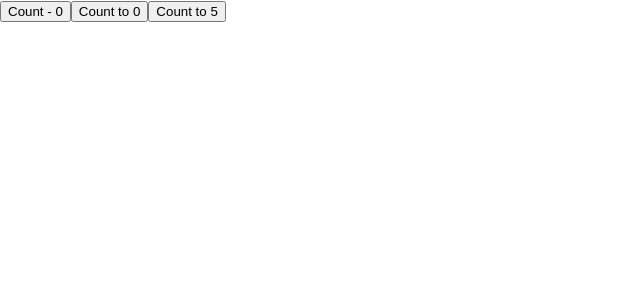
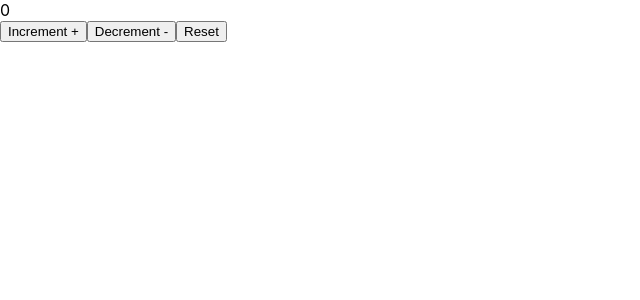
Before and after one commit to esleyms/Base-React, a React (Create React App) app: page / in a window 1280 px wide. Shown: the top 300 px of the page, without its empty margins (0-640 px from the left). Built offline with nearby package versions, Linux system fonts and the light colour scheme.

Commit message:
80 - 4 - useReducer

```diff
--- a/src/App.js
+++ b/src/App.js
@@ -1,11 +1,12 @@
 import React from "react";
-import UseState from "./Components/UseState";
+import { UseReducer } from "./Components/UseReducer";
+
 
 function App() {
   return (
     <div className="App">
+    <UseReducer/>
 
-      <UseState />
     </div>
   );
 }
--- /dev/null
+++ b/src/Components/UseReducer.js
@@ -0,0 +1,25 @@
+import React, { useReducer } from 'react'
+
+const initialState = 0
+
+const reducer = (state, action) => {
+    switch(action) {
+        case 'increment': return state + 1
+        case 'decrement': return state - 1
+        case 'reset': return initialState
+        default: return state
+    }
+}
+
+export const UseReducer = () => {
+    const [count, dispatch] = useReducer(reducer, initialState)
+    console.log('UserReducer Render')
+    return (
+        <div>
+            <div>{count}</div>
+            <button onClick={() => dispatch('increment')}>Increment +</button>
+            <button onClick={() => dispatch('decrement')}>Decrement -</button>
+            <button onClick={() => dispatch('reset')}>Reset</button>
+        </div>
+    )
+}
--- a/src/Components/UseState.js
+++ b/src/Components/UseState.js
@@ -1,4 +1,4 @@
-import React, { useState } from "react";
+//import React, { useState } from "react";
 
 export default function UseState() {
   const [count, setCount] = useState(0);
@@ -7,6 +7,7 @@
 
   return (
     <div>
+        <div>{count}</div>
       <button onClick={() => setCount(c => c + 1)}>Count - {count}</button>
       <button onClick={() => setCount(0)}>Count to 0</button>
       <button onClick={() => setCount(5)}>Count to 5</button>
```
